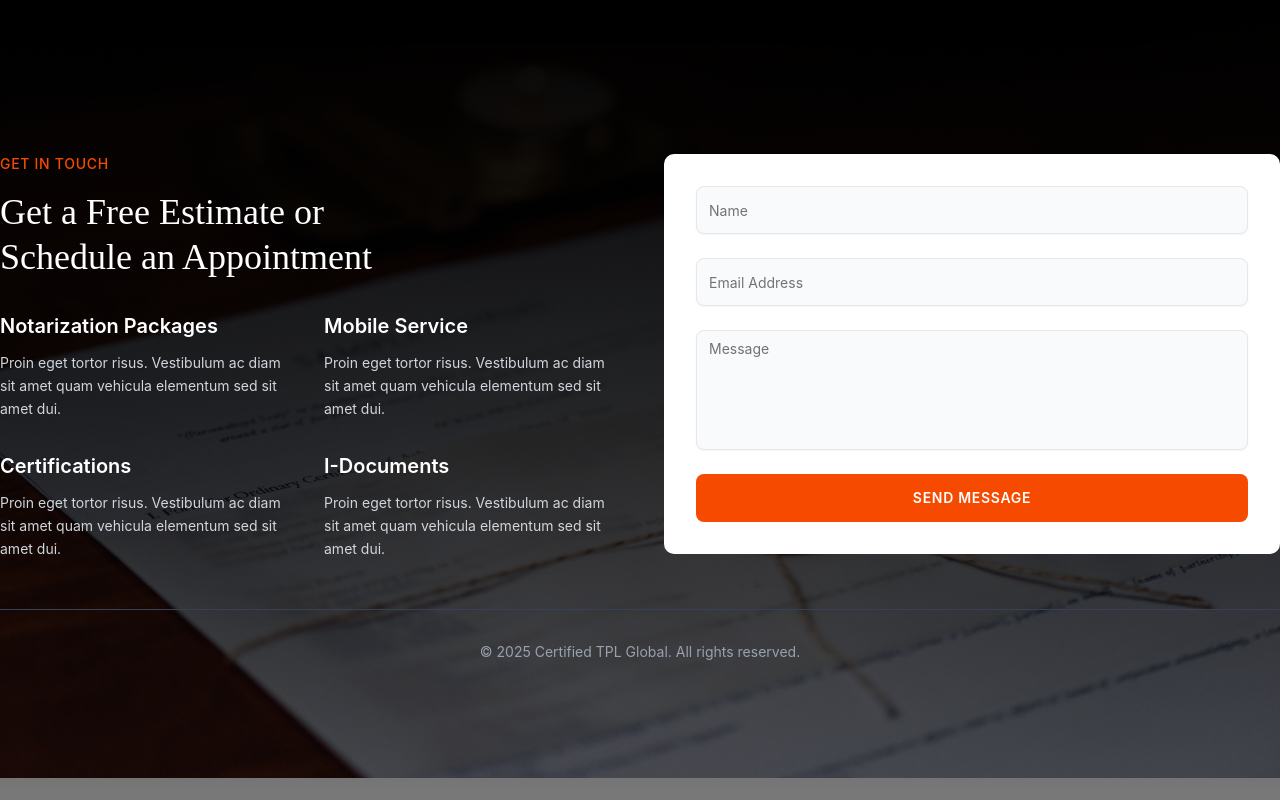
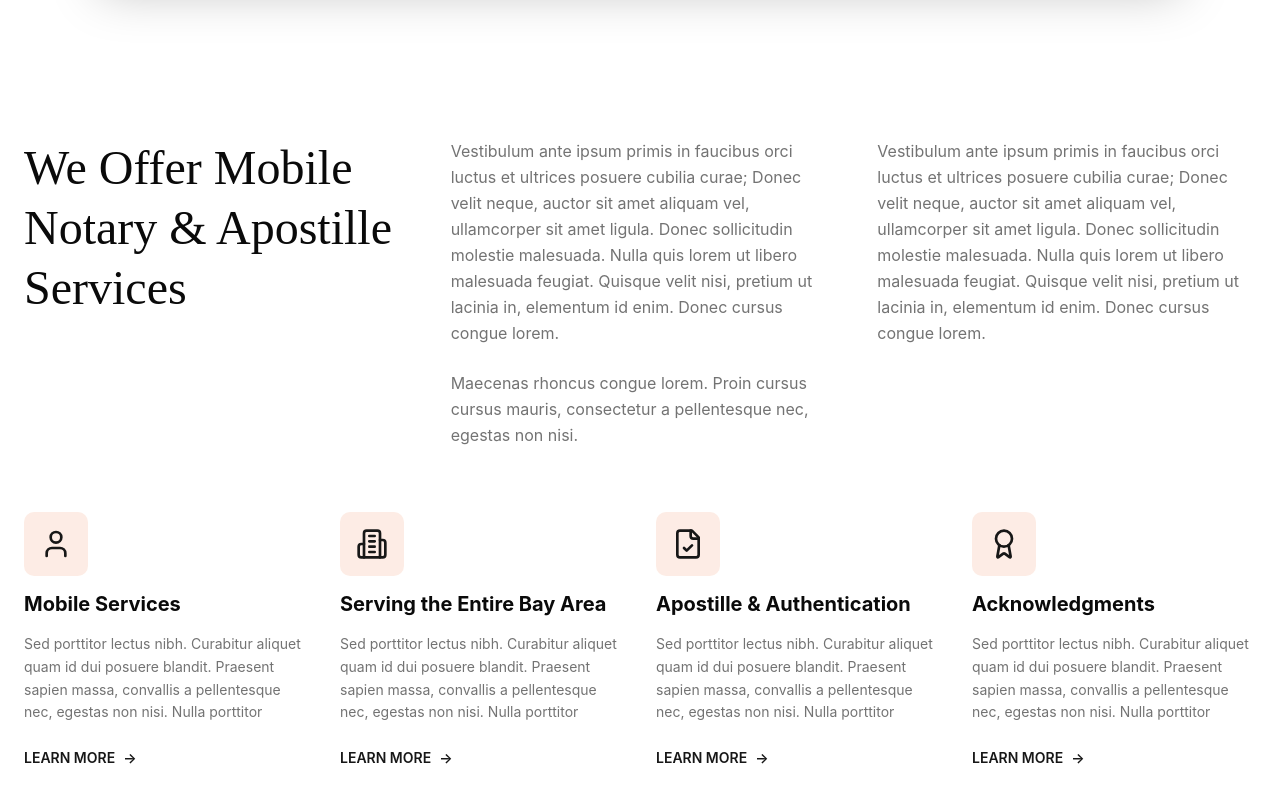
Before and after one commit to TLP-Global/TPL-Global-web, a Next.js app: page / in a window 1280 px wide. Shown: the part 760-1560 px from the top of the page. Built offline with nearby package versions, Linux system fonts and the light colour scheme.

Commit message:
services section

```diff
--- a/app/page.tsx
+++ b/app/page.tsx
@@ -1,5 +1,5 @@
 import { Button } from "@/components/ui/button";
-import { Clock, Mail, MapPin, Phone } from "lucide-react";
+import { Award, Building2, Clock, FileCheck, Mail, MapPin, Phone, User } from "lucide-react";
 
 export default function Home() {
   const items = [
@@ -11,6 +11,45 @@ export default function Home() {
       value: "1234 Elm St #1000, San Francisco, CA",
     },
     { icon: Clock, label: "Hours", value: "Mon - Fri: 8am - 5pm" },
+  ];
+
+  const services = [
+    {
+      title: "Mobile Services",
+      description:
+        "Sed porttitor lectus nibh. Curabitur aliquet quam id dui posuere blandit. Praesent sapien massa, convallis a pellentesque nec, egestas non nisi. Nulla porttitor",
+      icon: User,
+      link: "LEARN MORE",
+    },
+    {
+      title: "Serving the Entire Bay Area",
+      description:
+        "Sed porttitor lectus nibh. Curabitur aliquet quam id dui posuere blandit. Praesent sapien massa, convallis a pellentesque nec, egestas non nisi. Nulla porttitor",
+      icon: Building2,
+      link: "LEARN MORE",
+    },
+    {
+      title: "Apostille & Authentication",
+      description:
+        "Sed porttitor lectus nibh. Curabitur aliquet quam id dui posuere blandit. Praesent sapien massa, convallis a pellentesque nec, egestas non nisi. Nulla porttitor",
+      icon: FileCheck,
+      link: "LEARN MORE",
+    },
+    {
+      title: "Acknowledgments",
+      description:
+        "Sed porttitor lectus nibh. Curabitur aliquet quam id dui posuere blandit. Praesent sapien massa, convallis a pellentesque nec, egestas non nisi. Nulla porttitor",
+      icon: Award,
+      link: "LEARN MORE",
+    },
+  ];
+
+  const bulletPoints = [
+    "SIT AMET NIBH",
+    "NULLA SIT AMET NIBH",
+    "CURABITUR ALIQUET",
+    "CURABITUR ALIQUET",
+    "NULLA SIT AMET NIBH",
   ];
   return (
     <div>
@@ -31,7 +70,7 @@ export default function Home() {
               Available 6 days a week
             </div>
             <h1 className="font-serif text-4xl md:text-6xl text-white mb-6 leading-tight">
-              TPL GlOBAL
+              TPL GLOBAL
             </h1>
             <div className="mx-auto w-20 h-1 bg-blue-400 mb-6" />
             <p className="text-white/90 text-base md:text-lg mb-8">
@@ -66,6 +105,76 @@ export default function Home() {
           </div>
         </div>
       </section>
+      <section className="py-20 bg-background">
+        <div className="max-w-7xl py-20 mx-auto px-6">
+          {/* Header Section */}
+          <div className="mb-16">
+
+            <div className="grid lg:grid-cols-3 gap-12 items-start">
+              {/* Left Column */}
+              <div className="lg:col-span-1">
+                <h2 className="text-4xl lg:text-5xl font-serif text-foreground mb-8 leading-tight">
+                  We Offer Mobile Notary & Apostille Services
+                </h2>
+              </div>
+
+              {/* Middle Column */}
+              <div className="lg:col-span-1">
+                <p className="text-muted-foreground leading-relaxed mb-6">
+                  Vestibulum ante ipsum primis in faucibus orci luctus et
+                  ultrices posuere cubilia curae; Donec velit neque, auctor sit
+                  amet aliquam vel, ullamcorper sit amet ligula. Donec
+                  sollicitudin molestie malesuada. Nulla quis lorem ut libero
+                  malesuada feugiat. Quisque velit nisi, pretium ut lacinia in,
+                  elementum id enim. Donec cursus congue lorem.
+                </p>
+                <p className="text-muted-foreground leading-relaxed">
+                  Maecenas rhoncus congue lorem. Proin cursus cursus mauris,
+                  consectetur a pellentesque nec, egestas non nisi.
+                </p>
+              </div>
+
+              {/* Right Column - Bullet Points */}
+              <div className="lg:col-span-1">
+                <p className="text-muted-foreground leading-relaxed mb-8">
+                  Vestibulum ante ipsum primis in faucibus orci luctus et
+                  ultrices posuere cubilia curae; Donec velit neque, auctor sit
+                  amet aliquam vel, ullamcorper sit amet ligula. Donec
+                  sollicitudin molestie malesuada. Nulla quis lorem ut libero
+                  malesuada feugiat. Quisque velit nisi, pretium ut lacinia in,
+                  elementum id enim. Donec cursus congue lorem.
+                </p>
+              </div>
+            </div>
+          </div>
+
+          {/* Services Grid */}
+          <div className="grid md:grid-cols-2 lg:grid-cols-4 gap-8">
+            {services.map((service, index) => (
+              <div key={index} className="group">
+                <div className="mb-6">
+                  <div className="w-16 h-16 bg-orange-600/10 rounded-lg flex items-center justify-center mb-4 group-hover:bg-orange-600/20 transition-colors">
+                    <service.icon className="w-8 h-8 text-primary" />
+                  </div>
+                  <h3 className="text-xl font-bold text-foreground mb-4 leading-tight">
+                    {service.title}
+                  </h3>
+                  <p className="text-muted-foreground text-sm leading-relaxed mb-6">
+                    {service.description}
+                  </p>
+                  <button className="text-primary font-semibold text-sm hover:text-primary/80 transition-colors flex items-center gap-2">
+                    {service.link}
+                    <span className="text-primary">→</span>
+                  </button>
+                </div>
+              </div>
+            ))}
+          </div>
+          <div className="pt-12">
+            <img src="/services.png" alt=""/>
+          </div>
+        </div>
+      </section>
     </div>
   );
 }
--- a/components/footer.tsx
+++ b/components/footer.tsx
@@ -4,13 +4,8 @@ import { Textarea } from "@/components/ui/textarea";
 
 const Footer = () => {
   return (
-    <footer className="bg-gradient-to-b from-black via-black/80 to-black/50 ">
-      <img
-        src="/footer.jpg"
-        alt="Notary stamp and documents on a desk"
-        className="absolute -z-10 overflow-clip h-full w-screen bg-cover"
-      />
-      <div className="max-w-7xl mx-auto py-44">
+    <footer className="bg-[linear-gradient(to_bottom,black,rgba(0,0,0,0.8),rgba(0,0,0,0.5)),url('/footer.jpg')] bg-cover bg-no-repeat">
+      <div className="max-w-7xl mx-auto pt-32 pb-12">
         <div className="grid lg:grid-cols-2 gap-12 items-start">
           {/* Left side - Service categories */}
           <div>
```
Also changed, not shown: public/services.png (added).
